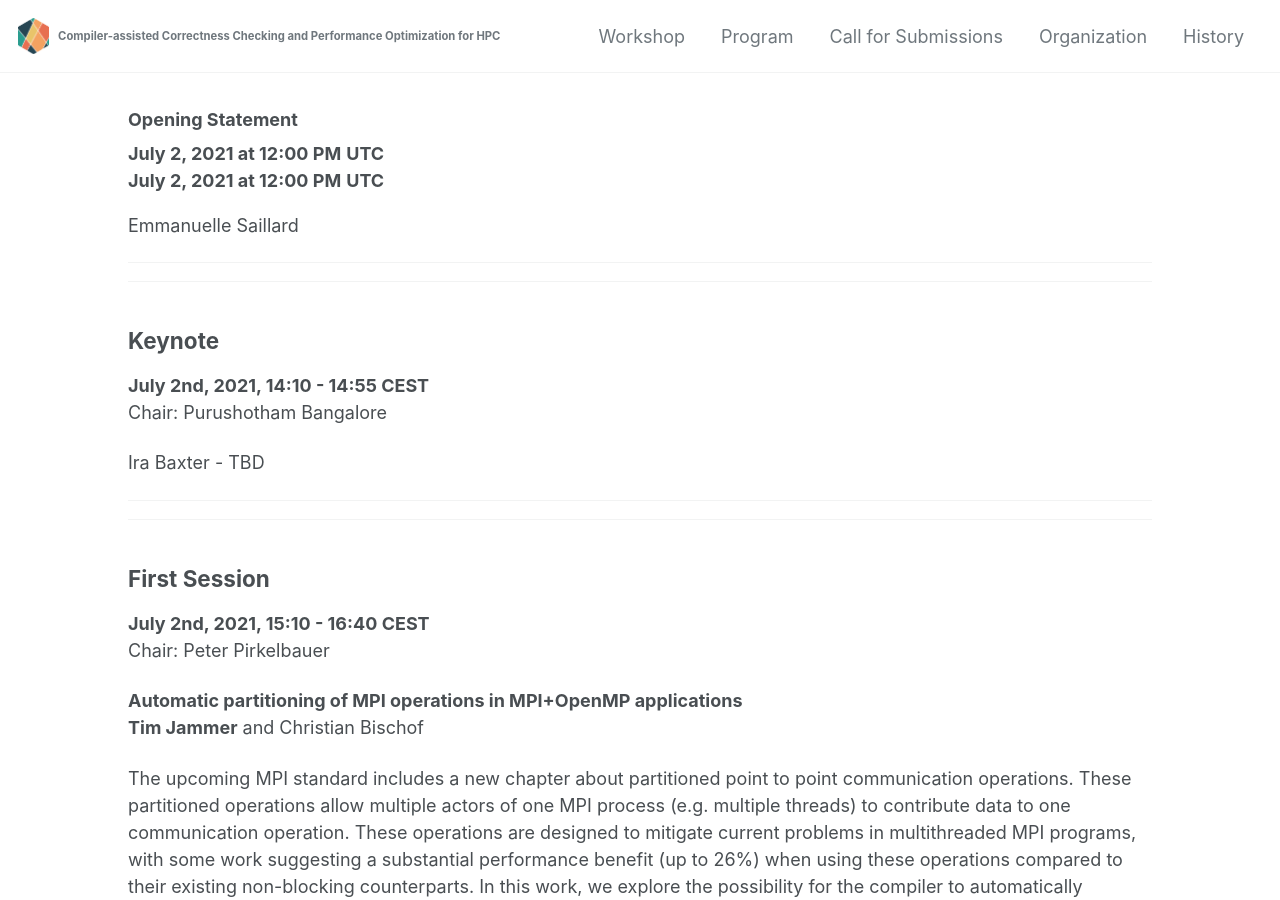
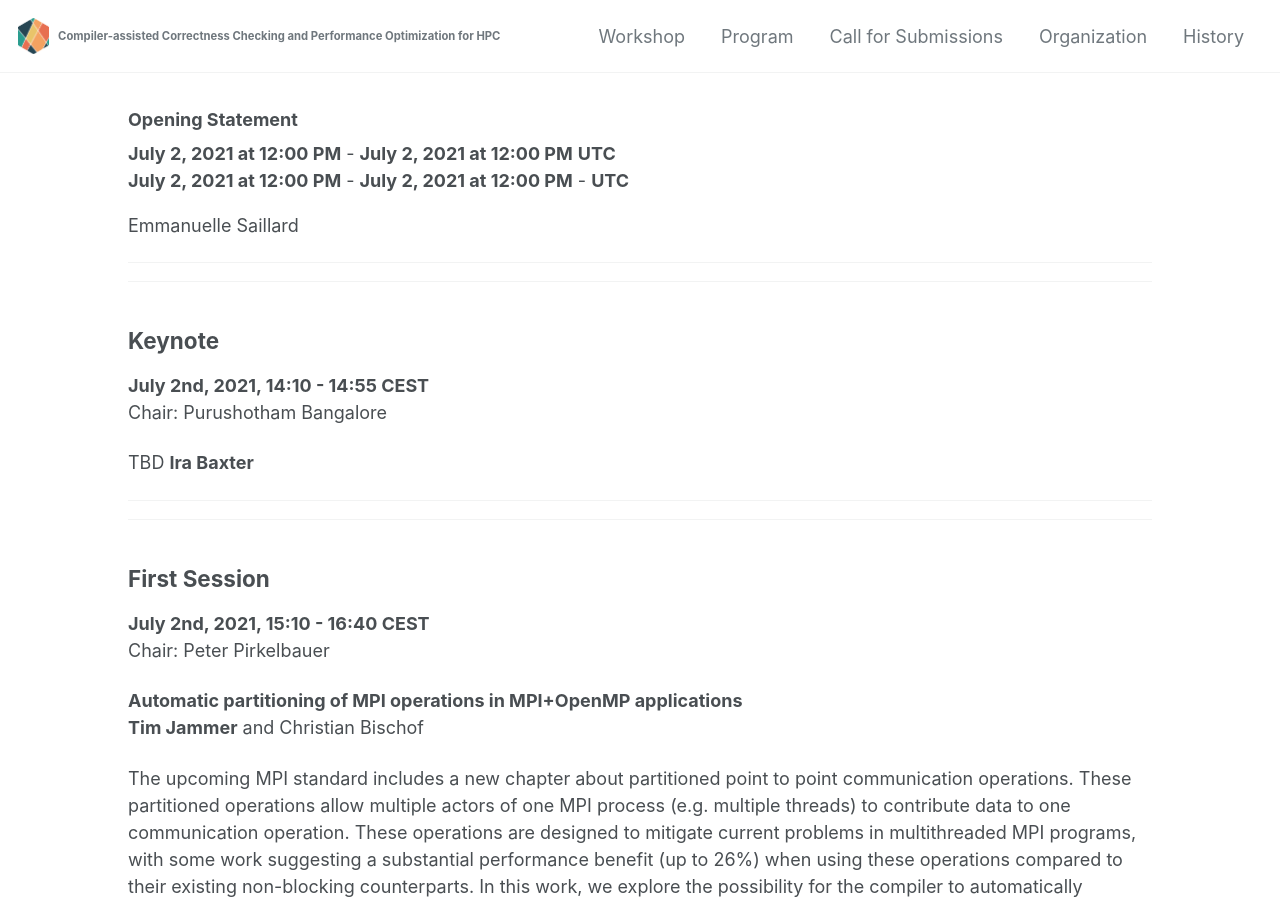
Before and after one commit to c3po-workshop/c3po-workshop.github.io, a Jekyll site: the page built from _pages/2021/program.md, in a window 1280 px wide and 900 px high. Built offline with Jekyll 4.4.1, drawn with Linux system fonts in a browser that asks for light colours; cached includes are drawn as plain includes; nearby versions of some CDN libraries; some of the changed lines change nothing that is shown.

Commit message:
Added more scripting

```diff
--- a/_pages/2021/program.md
+++ b/_pages/2021/program.md
@@ -15,7 +15,17 @@
     d.setUTCMinutes(0);
     d.setUTCSeconds(0);
     d.setUTCMilliseconds(0);
-    myDateTime(d);
+
+    var d2 = new Date();
+    d2.setUTCFullYear(2021);
+    d2.setUTCMonth(6);
+    d2.setUTCDate(2);
+    d2.setUTCHours(12);
+    d2.setUTCMinutes(0);
+    d2.setUTCSeconds(0);
+    d2.setUTCMilliseconds(0);
+
+    myDateTime(d, d2);
 </script>
 Emmanuelle Saillard
 
@@ -26,10 +36,9 @@
 **July 2nd, 2021, 14:10 - 14:55 CEST** \\
 Chair: Purushotham Bangalore
 
-Ira Baxter - TBD
+TBD
+**Ira Baxter**
 
-<!-- Ira Baxter - TITLE
-ABSTRACT-->
 ---
 ---
 
--- a/assets/js/timeconvert.js
+++ b/assets/js/timeconvert.js
@@ -18,8 +18,14 @@
   }
 }
 
-function myDateTime(datetime) {
-    var st = datetime.toLocaleString('default', {dateStyle: 'long', timeStyle: 'short'}).bold() + " " + getTimezoneName().bold() + "<br>" + datetime.toLocaleString('default', {timeZone: "UTC", dateStyle: "long", timeStyle: "short"}).bold() + " " + "UTC".bold();
+function myDateTime(datetime, until) {
+    var st = datetime.toLocaleString('default', {dateStyle: 'long', timeStyle: 'short'}).bold() + " - "
+        + until.toLocaleString('default', {dateStyle: 'long', timeStyle: 'short'}).bold() + " "
+        + getTimezoneName().bold()
+        + "<br>"
+        + datetime.toLocaleString('default', {timeZone: "UTC", dateStyle: "long", timeStyle: "short"}).bold() + " - "
+        + until.toLocaleString('default', {timeZone: "UTC", dateStyle: "long", timeStyle: "short"}).bold() + " - "
+        + "UTC".bold();
 
     document.write(st);
 }
```
